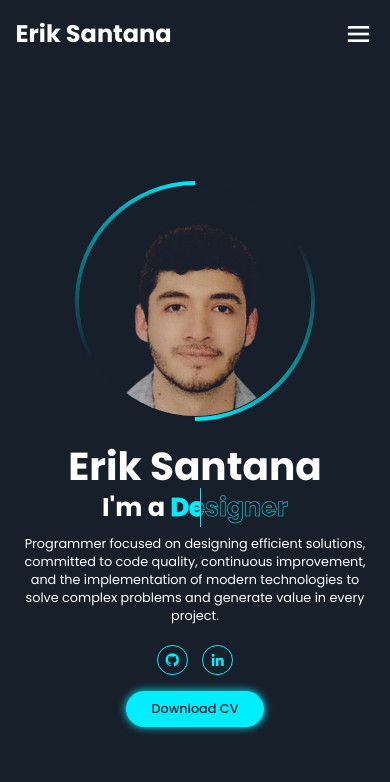
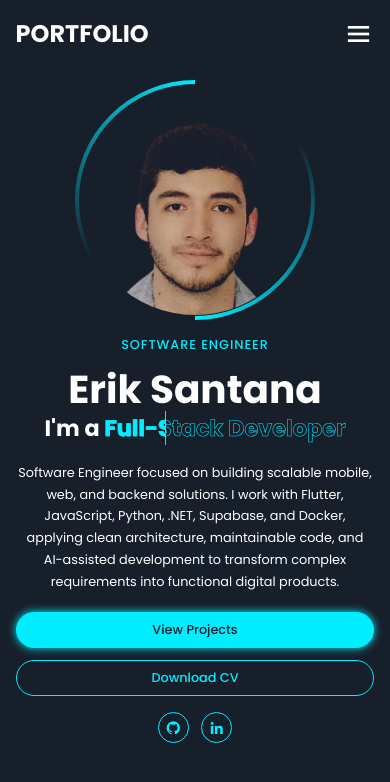
Before and after one commit to eysa16/Portfolio-web, a plain HTML site: page PortafolioProyectos/index.html in a window 390 px wide. Drawn offline with nearby package versions, Linux system fonts and the light colour scheme.

Commit message:
Modulo home mejorado (1/8)

```diff
--- a/PortafolioProyectos/css/responsive/breakpoints.css
+++ b/PortafolioProyectos/css/responsive/breakpoints.css
@@ -40,6 +40,19 @@
    ========================================================= */
 
 @media screen and (max-width: 768px) {
+
+    .home-detail {
+    width: 100%;
+    }
+
+    .home-detail .home-description {
+        max-width: 100%;
+    }
+
+    .home-detail .btn-sci {
+        justify-content: center;
+    }
+
     #menu-icon {
         display: block;
     }
@@ -102,6 +115,21 @@
    ========================================================= */
 
 @media screen and (max-width: 600px) {
+
+    .home-actions {
+    width: 100%;
+    flex-direction: column;
+    }
+
+    .home-actions .btn {
+        width: 100%;
+        text-align: center;
+    }
+
+    .home-detail h2 {
+        font-size: 2.8rem;
+    }
+
     .home-img .img-box {
         width: 30rem;
         height: 30rem;
@@ -138,12 +166,11 @@
     }
 
     .home-detail .btn-sci {
-        flex-direction: column-reverse;
+    flex-direction: column;
     }
 
     .home-detail .btn-sci .sci {
-        margin-left: 0;
-        margin-bottom: 2rem;
+        margin-bottom: 0;
     }
 
     .contact-box form {
--- a/PortafolioProyectos/css/sections/home.css
+++ b/PortafolioProyectos/css/sections/home.css
@@ -2,6 +2,38 @@
     display: flex;
     align-items: center;
     gap: 5rem;
+}
+
+.home-actions {
+    display: flex;
+    align-items: center;
+    gap: 1.5rem;
+}
+
+.home-actions .btn-secondary {
+    background: transparent;
+    color: var(--main-color);
+    box-shadow: none;
+}
+
+.home-actions .btn-secondary:hover {
+    background: var(--main-color);
+    color: var(--bg-color);
+    box-shadow: 0 0 1rem var(--main-color);
+}
+
+.home-detail {
+    flex: 1;
+}
+
+.home-eyebrow {
+    display: inline-block;
+    margin-bottom: 0.8rem;
+    color: var(--main-color);
+    font-size: 1.6rem;
+    font-weight: 500;
+    letter-spacing: 0.12rem;
+    text-transform: uppercase;
 }
 
 .home-detail h1 {
@@ -12,6 +44,7 @@
     display: inline-block;
     font-size: 3.2rem;
     margin-top: -1rem;
+    min-height: 4.8rem;
 }
 
 .home-detail h2 span {
@@ -34,6 +67,7 @@
     content: attr(data-text);
     position: absolute;
     width: 0;
+    max-width: 100%;
     border-right: 0.2rem solid var(--main-color);
     color: var(--main-color);
     white-space: nowrap;
@@ -53,18 +87,25 @@
     }
 }
 
-.home-detail p {
+.home-detail .home-description {
+    max-width: 68rem;
+    margin: 1.5rem 0 2.5rem;
+    color: var(--white-color);
     font-size: 1.6rem;
-    margin: 1rem 0 2.5rem;
+    line-height: 1.7;
 }
 
 .home-detail .btn-sci {
     display: flex;
     align-items: center;
+    flex-wrap: wrap;
+    gap: 2rem;
 }
 
 .home-detail .btn-sci .sci {
-    margin-left: 2rem;
+    display: flex;
+    align-items: center;
+    margin-left: 0;
 }
 
 .home-detail .btn-sci .sci a {
--- a/PortafolioProyectos/index.html
+++ b/PortafolioProyectos/index.html
@@ -39,7 +39,7 @@
             href="#"
             class="logo"
         >
-            Erik Santana
+            PORTFOLIO
         </a>
 
         <i
@@ -72,6 +72,10 @@
 
         <div class="home-detail">
 
+            <p class="home-eyebrow">
+                Software Engineer
+            </p>
+
             <h1>Erik Santana</h1>
 
             <h2>
@@ -79,50 +83,64 @@
 
                 <span
                     style="--i:4;"
-                    data-text="Coder"
+                    data-text="Software Engineer"
                 >
-                    Coder
+                    Software Engineer
                 </span>
 
                 <span
                     style="--i:3;"
-                    data-text="Designer"
+                    data-text="Full-Stack Developer"
                 >
-                    Designer
+                    Full-Stack Developer
                 </span>
 
                 <span
                     style="--i:2;"
-                    data-text="Problem Solver"
+                    data-text="Flutter Developer"
                 >
-                    Problem Solver
+                    Flutter Developer
                 </span>
 
                 <span
                     style="--i:1;"
-                    data-text="Team Player"
+                    data-text="AI-Assisted Developer"
                 >
-                    Team Player
+                    AI-Assisted Developer
                 </span>
             </h2>
 
-            <p>
-                Programmer focused on designing efficient solutions,
-                committed to code quality, continuous improvement, and
-                the implementation of modern technologies to solve
-                complex problems and generate value in every project.
+            <p class="home-description">
+                Software Engineer focused on building scalable mobile,
+                web, and backend solutions. I work with Flutter,
+                JavaScript, Python, .NET, Supabase, and Docker,
+                applying clean architecture, maintainable code, and
+                AI-assisted development to transform complex
+                requirements into functional digital products.
             </p>
 
             <div class="btn-sci">
 
+                <div class="home-actions">
+
+                    <a
+                        href="#"
+                        class="btn btn-projects"
+                        data-section-index="3"
+                    >
+                        View Projects
+                    </a>
+
                     <a
                         href="./assets/documents/CV_Actualizado_ES.pdf"
-                    class="btn"
+                        class="btn btn-secondary"
                         target="_blank"
                         rel="noopener noreferrer"
                     >
                         Download CV
                     </a>
+
+                </div>
 
                 <div class="sci">
 
@@ -133,7 +151,7 @@
                         aria-label="GitHub de Erik Santana"
                     >
                         <i class="bx bxl-github"></i>
-                        <span class="tooltip">Github</span>
+                        <span class="tooltip">GitHub</span>
                     </a>
 
                     <a
@@ -147,6 +165,7 @@
                     </a>
 
                 </div>
+
             </div>
 
         </div>
--- a/PortafolioProyectos/js/navigation.js
+++ b/PortafolioProyectos/js/navigation.js
@@ -7,6 +7,8 @@ export function initializeNavigation() {
         document.querySelectorAll("header nav a");
 
     const logoLink = document.querySelector(".logo");
+    const sectionButtons =
+    document.querySelectorAll("[data-section-index]");
 
     if (navigationLinks.length === 0 || !logoLink) {
         return;
@@ -51,4 +53,29 @@ export function initializeNavigation() {
 
         navigateToSection(homeLink, 0);
     });
+
+    sectionButtons.forEach((button) => {
+    button.addEventListener("click", (event) => {
+        event.preventDefault();
+
+        const sectionIndex = Number(
+            button.dataset.sectionIndex
+        );
+
+        const navigationLink =
+            navigationLinks[sectionIndex];
+
+        if (
+            Number.isNaN(sectionIndex) ||
+            !navigationLink
+        ) {
+            return;
+        }
+
+        navigateToSection(
+            navigationLink,
+            sectionIndex
+        );
+    });
+});
 }
```
Lines whose indentation alone changed are shown as unchanged.
